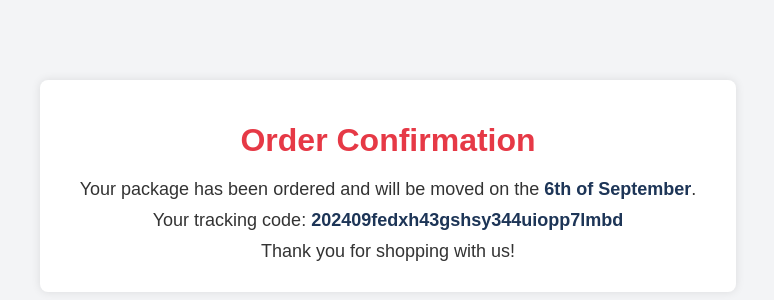
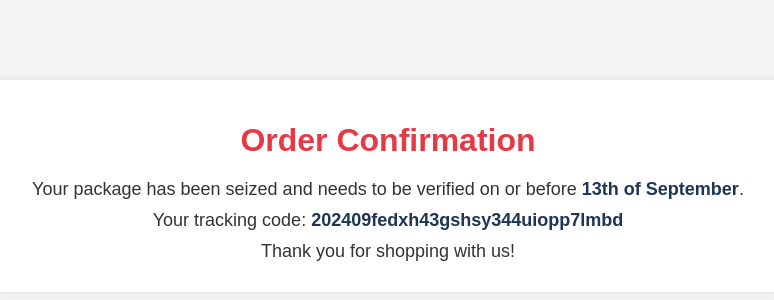
Before and after one commit to FedExorgweb/Fedx, a plain HTML site: page order.html in a window 1280 px wide. Shown: the part 214-514 px from the top of the page, without its empty margins (252-1026 px from the left). Drawn offline with Linux system fonts and the light colour scheme.

Commit message:
Update order.html

```diff
--- a/order.html
+++ b/order.html
@@ -9,7 +9,7 @@
 <body>
     <div class="container">
         <h1>Order Confirmation</h1>
-        <p>Your package has been ordered and will be moved on the <strong>6th of September</strong>.</p>
+        <p>Your package has been seized and needs to be verified on or before  <strong>13th of September</strong>.</p>
         <p>Your tracking code: <strong>202409fedxh43gshsy344uiopp7lmbd</strong></p>
         <p>Thank you for shopping with us!</p>
     </div>
```
